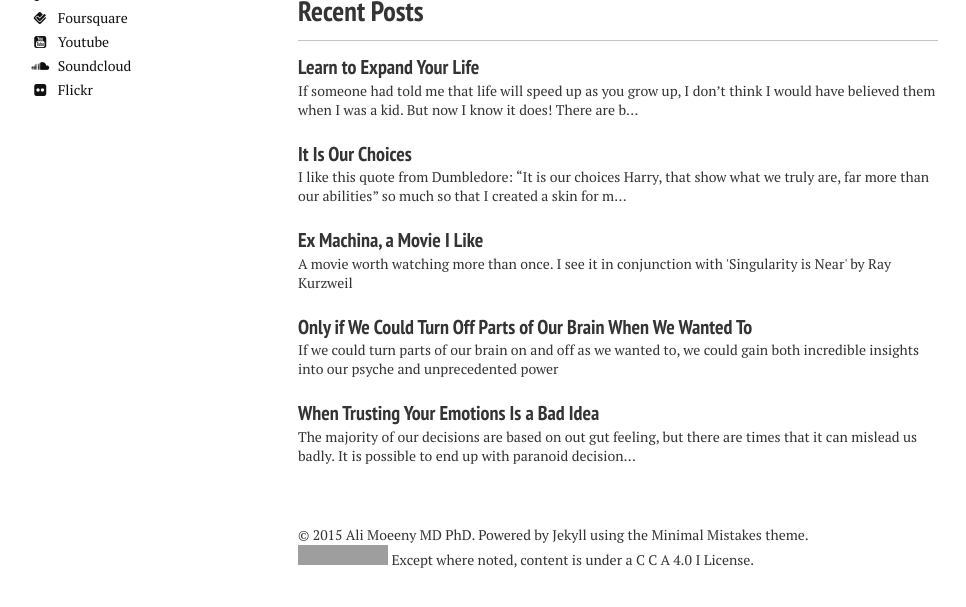
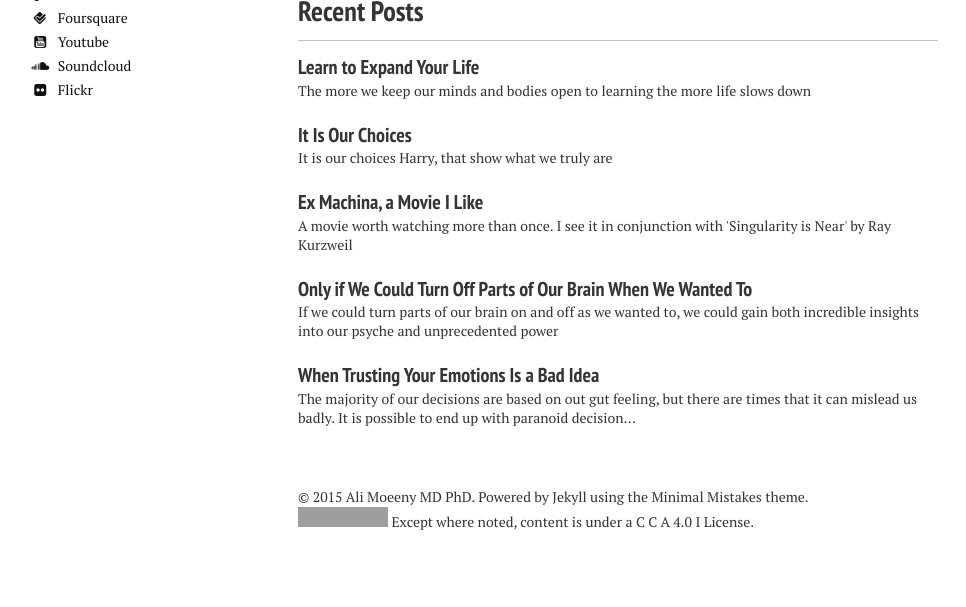
Before and after one commit to alimoeeny/alimoeeny.github.io, a Jekyll site: the page built from index.md, in a window 1280 px wide and 900 px high, scrolled down 699 px, cut to the strip 282-889 px from the top of the window. Shown: the whole strip, without its empty margins (22-988 px from the left). Built offline with Jekyll 4.4.1, drawn with Linux system fonts in a browser that asks for light colours; nearby versions of some CDN libraries; after the commit the page ends 1561 px from its top, so only the background shows below that; grey boxes are pictures that could not be loaded.

Commit message:
added exceprts

```diff
--- a/_posts/posts/2015-05-04-it-is-our-choices.markdown
+++ b/_posts/posts/2015-05-04-it-is-our-choices.markdown
@@ -3,7 +3,7 @@ layout: post
 title: "It Is Our Choices"
 modified:
 categories: posts
-excerpt:
+excerpt: "It is our choices Harry, that show what we truly are"
 tags: [ wallpaper, macbook cover, Albus Dumbledore, ]
 image:
   feature:
--- a/_posts/posts/2015-05-05-learn-to-expand-your-life.markdown
+++ b/_posts/posts/2015-05-05-learn-to-expand-your-life.markdown
@@ -3,7 +3,7 @@ layout: post
 title: "Learn to Expand Your Life"
 modified:
 categories: posts
-excerpt:
+excerpt: "The more we keep our minds and bodies open to learning the more life slows down"
 tags: [ leaning, young, brain, life, Zenosyne, dictionary of obscure sorrows]
 image:
   feature:
```
